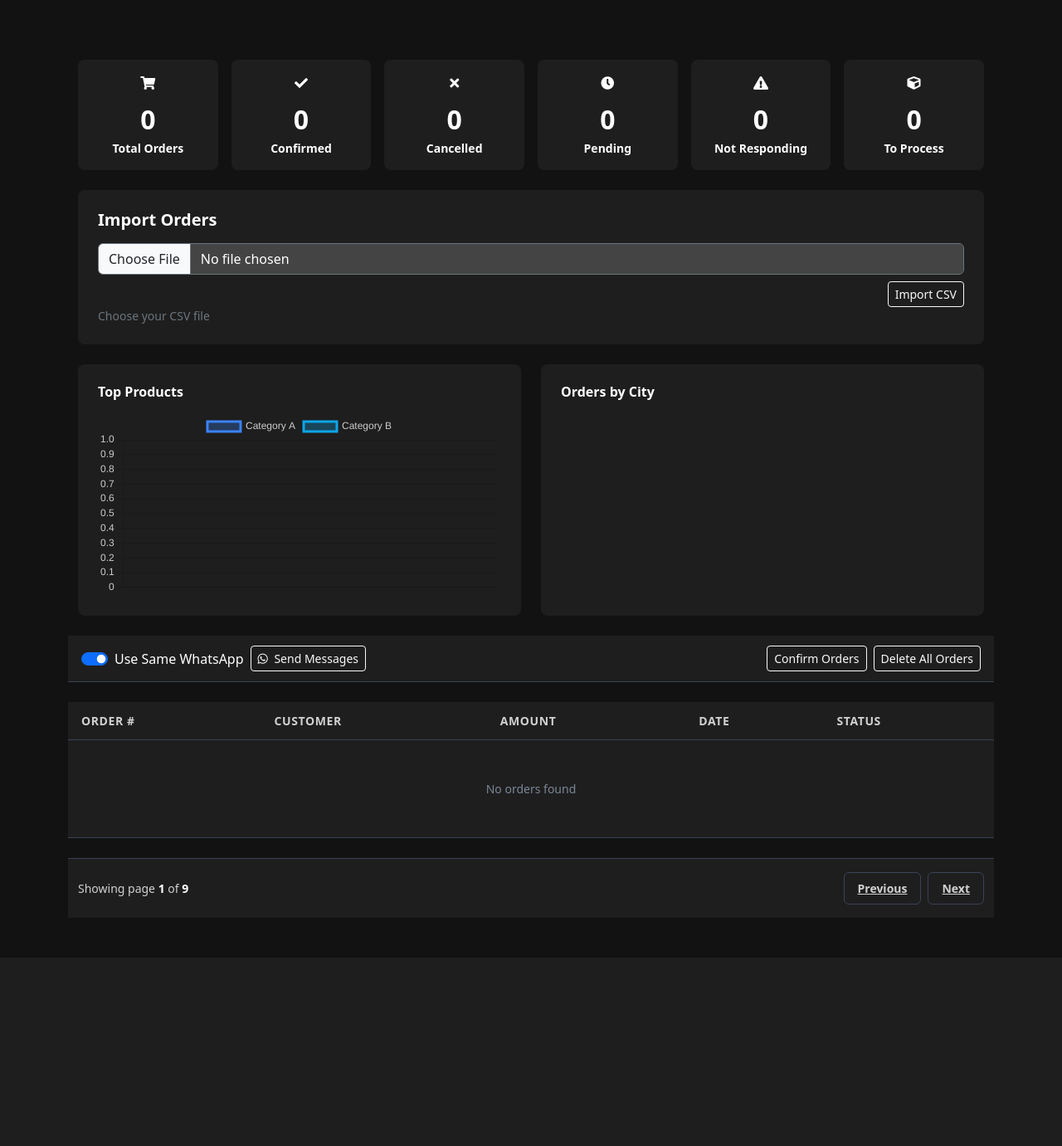
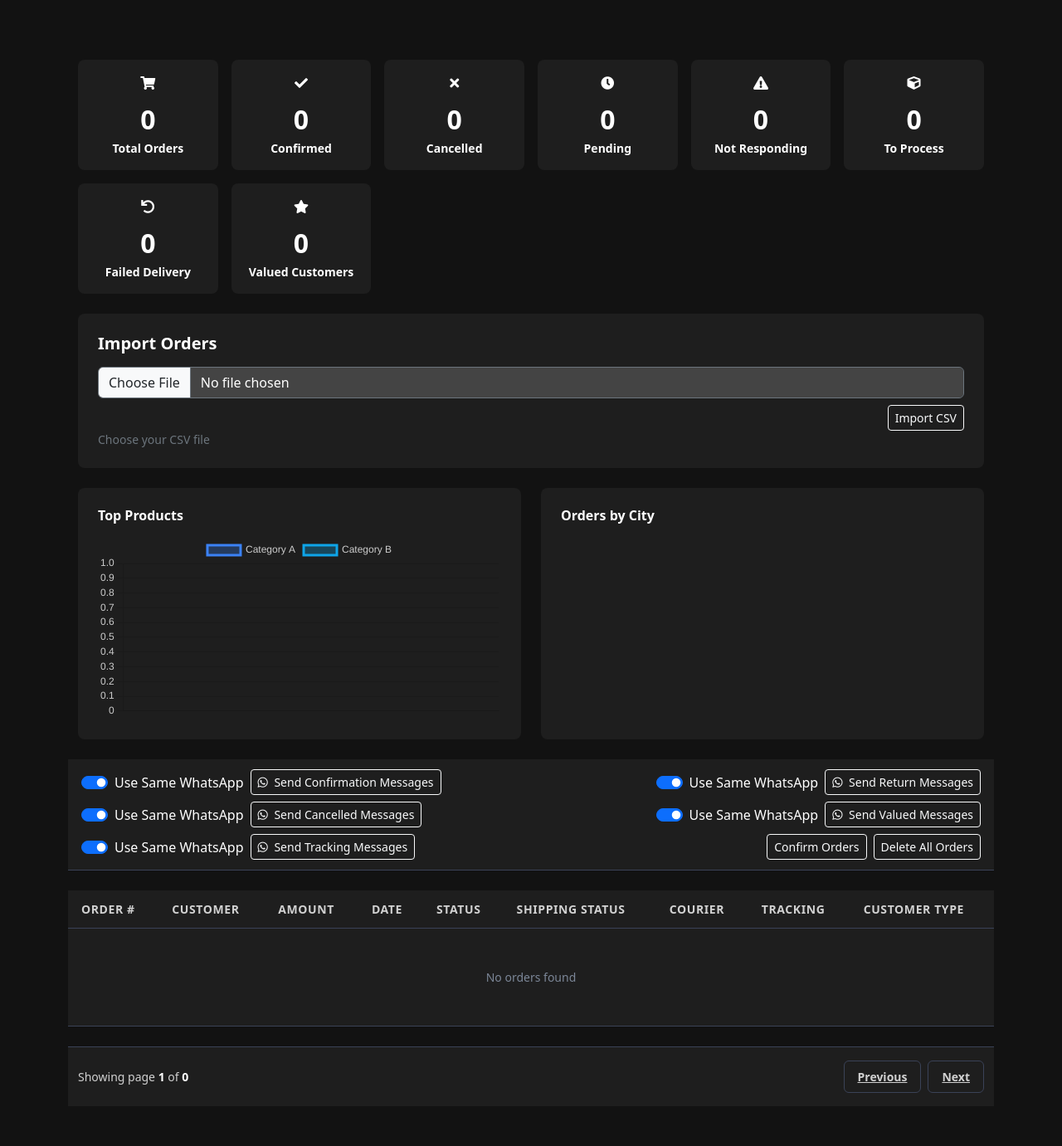
Before and after one commit to m-hassaan-habib/shopify-app, a Flask app: page / in a window 1280 px wide. Shown: the part 57-1438 px from the top of the page at 83% size. Before the commit the page ends 1147 px from the top, so only its background shows below. Run offline with Flask 3, Linux system fonts and the light colour scheme; data that the repository does not hold is empty; a map, chart or similar area stays blank; some libraries are stand-ins or nearby versions.

Commit message:
Introduce multi-template messaging

```diff
--- a/app.py
+++ b/app.py
@@ -8,4 +8,4 @@ app.secret_key = SECRET_KEY
 app.register_blueprint(routes)
 
 if __name__ == "__main__":
-    app.run(debug=True)
+    app.run(debug=True, port=5003)
--- a/routes/routes.py
+++ b/routes/routes.py
@@ -1,3 +1,4 @@
+# routes.py
 from flask import Blueprint, render_template, request, jsonify, redirect, flash, url_for
 from models.db import get_connection
 from werkzeug.utils import secure_filename
@@ -35,14 +36,47 @@ def load_templates():
     return {r["template_name"]: json.loads(r["content"]) for r in rows}
 
 
-def build_message(name, product, order_num, price, templates):
-    return (
-        f"{random.choice(templates['greetings'])}, *{name or 'Customer'}*,\n\n"
-        f"{random.choice(templates['intros'])}\n\n"
-        f"{random.choice(templates['order_lines']).format(product=product, order_num=order_num, price=price)}\n\n"
-        f"{random.choice(templates['confirmation_requests'])}\n\n"
-        f"{random.choice(templates['closings'])}"
-    )
+def build_message(name, product, order_num, price, templates, message_type='confirmation'):
+    if message_type == 'confirmation':
+        return (
+            f"{random.choice(templates.get('greetings', ['Hi']))}, *{name or 'Customer'}*,\n\n"
+            f"{random.choice(templates.get('intros', ['Thank you for your order']))}\n\n"
+            f"{random.choice(templates.get('order_lines', ['Your order: {product}'])).format(product=product, order_num=order_num, price=price)}\n\n"
+            f"{random.choice(templates.get('confirmation_requests', ['Please confirm']))}\n\n"
+            f"{random.choice(templates.get('closings', ['Best regards']))}"
+        )
+    elif message_type == 'return':
+        return (
+            f"{random.choice(templates.get('return_greetings', ['Hi']))}, *{name or 'Customer'}*,\n\n"
+            f"{random.choice(templates.get('return_intros', ['Your order was returned']))}\n\n"
+            f"{random.choice(templates.get('return_order_lines', ['Order: {product}'])).format(product=product, order_num=order_num, price=price)}\n\n"
+            f"{random.choice(templates.get('return_requests', ['Do you still need it? We can resend via another courier']))}\n\n"
+            f"{random.choice(templates.get('return_closings', ['Let us know']))}"
+        )
+    elif message_type == 'cancelled':
+        return (
+            f"{random.choice(templates.get('cancelled_greetings', ['Hi']))}, *{name or 'Customer'}*,\n\n"
+            f"{random.choice(templates.get('cancelled_intros', ['We noticed your order was cancelled']))}\n\n"
+            f"{random.choice(templates.get('cancelled_order_lines', ['But we have new products']))}\n\n"
+            f"{random.choice(templates.get('cancelled_requests', ['Are you interested?']))}\n\n"
+            f"{random.choice(templates.get('cancelled_closings', ['Check our range']))}"
+        )
+    elif message_type == 'valued':
+        return (
+            f"{random.choice(templates.get('valued_greetings', ['Hi valued customer']))}, *{name or 'Customer'}*,\n\n"
+            f"{random.choice(templates.get('valued_intros', ['Thanks for your past orders']))}\n\n"
+            f"{random.choice(templates.get('valued_order_lines', ['Check our latest products and bundles']))}\n\n"
+            f"{random.choice(templates.get('valued_requests', ['Special offers for you']))}\n\n"
+            f"{random.choice(templates.get('valued_closings', ['Shop now']))}"
+        )
+    elif message_type == 'tracking':
+        return (
+            f"{random.choice(templates.get('tracking_greetings', ['Hi']))}, *{name or 'Customer'}*,\n\n"
+            f"{random.choice(templates.get('tracking_intros', ['Your order is on the way']))}\n\n"
+            f"{random.choice(templates.get('tracking_order_lines', ['Track your parcel']))}\n\n"
+            f"Tracking number: {order_num}\n\n"  # Using order_num as placeholder; actually use tracking_number in send
+            f"{random.choice(templates.get('tracking_closings', ['Happy shopping']))}"
+        )
 
 
 def human_delay(base=5, variation=3):
@@ -103,7 +137,7 @@ def dashboard():
         cursor.execute("SELECT COUNT(*) AS total FROM orders")
         total_orders = cursor.fetchone()['total']
 
-        cursor.execute("SELECT COUNT(*) AS confirmed FROM orders WHERE status = 'Confirmd'")
+        cursor.execute("SELECT COUNT(*) AS confirmed FROM orders WHERE status = 'Confirmed'")
         confirmed_orders = cursor.fetchone()['confirmed']
 
         cursor.execute("SELECT COUNT(*) AS cancelled FROM orders WHERE status = 'Cancelled'")
@@ -117,6 +151,12 @@ def dashboard():
 
         cursor.execute("SELECT COUNT(*) AS to_process FROM orders WHERE status = 'To Process'")
         to_process_orders = cursor.fetchone()['to_process']
+
+        cursor.execute("SELECT COUNT(*) AS failed_delivery FROM orders WHERE shipping_status = 'Failed Delivery'")
+        failed_delivery_orders = cursor.fetchone()['failed_delivery']
+
+        cursor.execute("SELECT COUNT(*) AS valued FROM orders WHERE customer_type = 'Valued'")
+        valued_orders = cursor.fetchone()['valued']
 
         cursor.execute("""
             SELECT item_name, COUNT(*) as count
@@ -134,7 +174,7 @@ def dashboard():
         city_labels = [r['billing_city'] for r in cities]
         city_counts = [r['count'] for r in cities]
 
-        total_pages = (total_orders + per_page - 1)
+        total_pages = (total_orders + per_page - 1) // per_page
 
     return render_template("dashboard.html",
         total_orders=total_orders,
@@ -143,6 +183,8 @@ def dashboard():
         pending_orders=pending_orders,
         not_responding_orders=not_responding_orders,
         to_process_orders=to_process_orders,
+        failed_delivery_orders=failed_delivery_orders,
+        valued_orders=valued_orders,
         top_products_labels=top_products_labels,
         top_products_counts=top_products_counts,
         city_labels=city_labels,
@@ -176,16 +218,18 @@ def update_order(order_id):
                 discount_code=%s, discount_amount=%s, created_at=%s,
                 quantity=%s, item_name=%s, billing_name=%s, billing_phone=%s,
                 billing_street=%s, billing_city=%s, status=%s,
-                advance_delivery_charges=%s, cod_amount=%s, courier=%s, shipping_status=%s
+                advance_delivery_charges=%s, cod_amount=%s, courier=%s, shipping_status=%s,
+                notes=%s, preferred_courier=%s, tracking_number=%s, customer_type=%s
             WHERE id = %s
         """, (
-            data["order_source"], data["order_number"], data["subtotal"], data["shipping"],
-            float(data["subtotal"]) + float(data["shipping"]),
-            data["discount_code"], data["discount_amount"],
-            data["created_at"], data["quantity"], data["item_name"],
-            data["billing_name"], data["billing_phone"], data["billing_street"],
-            data["billing_city"], data["status"], data["advance_delivery_charges"],
-            data["cod_amount"], data["courier"], data["shipping_status"],
+            data.get("order_source", ''), data.get("order_number", ''), data.get("subtotal", 0), data.get("shipping", 0),
+            float(data.get("subtotal", 0)) + float(data.get("shipping", 0)),
+            data.get("discount_code", ''), data.get("discount_amount", 0),
+            data.get("created_at", ''), data.get("quantity", 0), data.get("item_name", ''),
+            data.get("billing_name", ''), data.get("billing_phone", ''),
+            data.get("billing_street", ''), data.get("billing_city", ''), data.get("status", ''),
+            data.get("advance_delivery_charges", ''), data.get("cod_amount", 0), data.get("courier", ''), data.get("shipping_status", ''),
+            data.get("notes", ''), data.get("preferred_courier", ''), data.get("tracking_number", ''), data.get("customer_type", ''),
             order_id
         ))
         conn.commit()
@@ -221,16 +265,18 @@ def create_order():
         cursor.execute("""
             INSERT INTO orders (order_source, order_number, subtotal, shipping, total, discount_code,
             discount_amount, created_at, quantity, item_name, billing_name, billing_phone,
-            billing_street, billing_city, status, advance_delivery_charges, cod_amount, courier, shipping_status)
-            VALUES (%s, %s, %s, %s, %s, %s, %s, %s, %s, %s, %s, %s, %s, %s, %s, %s, %s, %s, %s)
+            billing_street, billing_city, status, advance_delivery_charges, cod_amount, courier, shipping_status,
+            notes, preferred_courier, tracking_number, customer_type)
+            VALUES (%s, %s, %s, %s, %s, %s, %s, %s, %s, %s, %s, %s, %s, %s, %s, %s, %s, %s, %s, %s, %s, %s, %s)
         """, (
-            data["order_source"], data["order_number"], data["subtotal"], data["shipping"],
-            float(data["subtotal"]) + float(data["shipping"]),
-            data["discount_code"], data["discount_amount"],
-            data["created_at"], data["quantity"], data["item_name"],
-            data["billing_name"], data["billing_phone"], data["billing_street"],
-            data["billing_city"], data["status"], data["advance_delivery_charges"],
-            data["cod_amount"], data["courier"], data["shipping_status"]
+            data.get("order_source", ''), data.get("order_number", ''), data.get("subtotal", 0), data.get("shipping", 0),
+            float(data.get("subtotal", 0)) + float(data.get("shipping", 0)),
+            data.get("discount_code", ''), data.get("discount_amount", 0),
+            data.get("created_at", ''), data.get("quantity", 0), data.get("item_name", ''),
+            data.get("billing_name", ''), data.get("billing_phone", ''),
+            data.get("billing_street", ''), data.get("billing_city", ''), data.get("status", ''),
+            data.get("advance_delivery_charges", ''), data.get("cod_amount", 0), data.get("courier", ''), data.get("shipping_status", ''),
+            data.get("notes", ''), data.get("preferred_courier", ''), data.get("tracking_number", ''), data.get("customer_type", '')
         ))
         conn.commit()
     return jsonify({"status": "success"})
@@ -283,11 +329,15 @@ def import_csv():
                     row.get('Advance Delivery Charges', '').strip(),
                     safe_float(row.get('COD Amount')),
                     row.get('Courier', '').strip(),
-                    row.get('Shipping Status', '').strip()
+                    row.get('Shipping Status', '').strip(),
+                    row.get('Notes from customer', '').strip(),
+                    row.get('Preferred Courier company', '').strip(),
+                    row.get('Tracking number', '').strip(),
+                    ''  # customer_type default
                 )
 
 
-                if len(record) != 19:
+                if len(record) != 23:
                     logger.error(f"Skipping malformed row {idx} with {len(record)} fields: {record}")
                     flash(f"Skipping malformed row {idx} — field count is off", "danger")
                     continue
@@ -304,8 +354,9 @@ def import_csv():
                         order_source, order_number, subtotal, shipping, total,
                         discount_code, discount_amount, created_at, quantity, item_name,
                         billing_name, billing_phone, billing_street, billing_city, status,
-                        advance_delivery_charges, cod_amount, courier, shipping_status
-                    ) VALUES (%s, %s, %s, %s, %s, %s, %s, %s, %s, %s, %s, %s, %s, %s, %s, %s, %s, %s, %s)
+                        advance_delivery_charges, cod_amount, courier, shipping_status,
+                        notes, preferred_courier, tracking_number, customer_type
+                    ) VALUES (%s, %s, %s, %s, %s, %s, %s, %s, %s, %s, %s, %s, %s, %s, %s, %s, %s, %s, %s, %s, %s, %s, %s)
                 """, rows)
                 conn.commit()
             flash("All rows inserted successfully", "success")
@@ -374,16 +425,60 @@ def update_courier(order_id):
     return jsonify({"status": "updated"})
 
 
-@routes.route('/send_whatsapp', methods=['POST'])
-def send_whatsapp():
+@routes.route('/order/<int:order_id>/preferred_courier', methods=['PATCH'])
+def update_preferred_courier(order_id):
+    data = request.get_json()
+    new_preferred = data.get('preferred_courier')
+
+    conn = get_connection()
+    with conn.cursor() as cursor:
+        cursor.execute("""
+            UPDATE orders SET preferred_courier = %s WHERE id = %s
+        """, (new_preferred, order_id))
+        conn.commit()
+
+    return jsonify({"status": "updated"})
+
+
+@routes.route('/order/<int:order_id>/tracking_number', methods=['PATCH'])
+def update_tracking_number(order_id):
+    data = request.get_json()
+    new_tracking = data.get('tracking_number')
+
+    conn = get_connection()
+    with conn.cursor() as cursor:
+        cursor.execute("""
+            UPDATE orders SET tracking_number = %s WHERE id = %s
+        """, (new_tracking, order_id))
+        conn.commit()
+
+    return jsonify({"status": "updated"})
+
+
+@routes.route('/order/<int:order_id>/customer_type', methods=['PATCH'])
+def update_customer_type(order_id):
+    data = request.get_json()
+    new_type = data.get('customer_type')
+
+    conn = get_connection()
+    with conn.cursor() as cursor:
+        cursor.execute("""
+            UPDATE orders SET customer_type = %s WHERE id = %s
+        """, (new_type, order_id))
+        conn.commit()
+
+    return jsonify({"status": "updated"})
+
+
+def send_whatsapp_generic(message_type, where_clause, update_after_send=None):
     failed_numbers = []
     conn = get_connection()
     headless_mode = request.form.get("headless") is not None
 
     with conn.cursor() as cursor:
         cursor.execute(
-            "SELECT order_number, billing_name, item_name, billing_phone, total "
-            "FROM orders WHERE status IN ('To Process', 'Not Responding')"
+            f"SELECT order_number, billing_name, item_name, billing_phone, total, tracking_number "
+            f"FROM orders {where_clause}"
         )
         users = cursor.fetchall()
     try:
@@ -402,18 +497,15 @@ def send_whatsapp():
         def send_in_tab(index, user):
             templates = load_templates()
 
-            greetings = templates["greetings"]
-            intros = templates["intros"]
-            order_lines = templates["order_lines"]
-            confirmation_requests = templates["confirmation_requests"]
-            closings = templates["closings"]
-
             name    = user['billing_name'] or 'Customer'
             product = user['item_name'] or 'your product'
             phone   = user['billing_phone']
             o_num   = user['order_number']
             price   = user['total']
-            message = build_message(name, product, o_num, price, templates)
+            tracking = user.get('tracking_number', '')
+            message = build_message(name, product, o_num, price, templates, message_type)
+            if message_type == 'tracking':
+                message = message.replace('{tracking_number}', tracking)  # Assume template has placeholder
             link    = f"https://web.whatsapp.com/send?phone={phone}"
 
             driver.execute_script(f"window.open('{link}','_blank');")
@@ -442,11 +534,12 @@ def send_whatsapp():
                     box.send_keys(Keys.ENTER)
                     human_delay(1,1)
 
-                with get_connection().cursor() as c2:
-                    c2.execute("UPDATE orders SET status='Confirmd' WHERE order_number=%s", (o_num,))
-                    c2.connection.commit()
+                if update_after_send:
+                    with get_connection().cursor() as c2:
+                        c2.execute(update_after_send, (o_num,))
+                        c2.connection.commit()
 
-                logger.info(f"Sent message to {phone}")
+                logger.info(f"Sent {message_type} message to {phone}")
 
             except Exception as e:
                 failed_numbers.append(phone)
@@ -466,9 +559,34 @@ def send_whatsapp():
             for idx, user in enumerate(batch):
                 send_in_tab(idx, user)
         driver.quit()
-        return jsonify({'message': f'{len(users)} messages processed', 'failed_numbers': failed_numbers})
+        return jsonify({'message': f'{len(users)} {message_type} messages processed', 'failed_numbers': failed_numbers})
     except Exception as e:
         return jsonify({'error': str(e)}), 500
+
+
+@routes.route('/send_whatsapp', methods=['POST'])
+def send_whatsapp():
+    return send_whatsapp_generic('confirmation', "WHERE status IN ('To Process', 'Not Responding')", "UPDATE orders SET status='Confirmed' WHERE order_number=%s")
+
+
+@routes.route('/send_return_whatsapp', methods=['POST'])
+def send_return_whatsapp():
+    return send_whatsapp_generic('return', "WHERE shipping_status = 'Failed Delivery'")
+
+
+@routes.route('/send_cancelled_whatsapp', methods=['POST'])
+def send_cancelled_whatsapp():
+    return send_whatsapp_generic('cancelled', "WHERE status = 'Cancelled'")
+
+
+@routes.route('/send_valued_whatsapp', methods=['POST'])
+def send_valued_whatsapp():
+    return send_whatsapp_generic('valued', "WHERE customer_type = 'Valued'")
+
+
+@routes.route('/send_tracking_whatsapp', methods=['POST'])
+def send_tracking_whatsapp():
+    return send_whatsapp_generic('tracking', "WHERE tracking_number != '' AND shipping_status = 'Shipped'")
 
 
 @routes.route('/orders/confirm_all', methods=['POST'])
@@ -478,7 +596,7 @@ def confirm_all_orders():
         with conn.cursor() as cursor:
             cursor.execute("""
                 UPDATE orders
-                SET status = 'Confirmd'
+                SET status = 'Confirmed'
                 WHERE status IN ('To Process', 'Not Responding')
             """)
             conn.commit()
@@ -538,3 +656,16 @@ def edit_template(tpl_id):
         tpl = c.fetchone()
         items = json.loads(tpl["content"])
     return render_template('edit_template.html', template=tpl, items=items)
+
+
+@routes.route('/templates/new', methods=['POST'])
+def create_template():
+    template_name = request.form.get('template_name')
+    if template_name:
+        content = json.dumps([])
+        conn = get_connection()
+        with conn.cursor() as c:
+            c.execute("INSERT INTO message_templates (template_name, content) VALUES (%s, %s)", (template_name, content))
+            conn.commit()
+        flash("Template created", "success")
+    return redirect(url_for('routes.list_templates'))
--- a/templates/dashboard.html
+++ b/templates/dashboard.html
@@ -15,7 +15,9 @@
         ('Cancelled', cancelled_orders, 'fa-times', 'bg-icon-cancelled'),
         ('Pending', pending_orders, 'fa-clock', 'bg-icon-pending'),
         ('Not Responding', not_responding_orders, 'fa-exclamation-triangle', 'bg-icon-notresponding'),
-        ('To Process', to_process_orders, 'fa-cube', 'bg-icon-toprocess')
+        ('To Process', to_process_orders, 'fa-cube', 'bg-icon-toprocess'),
+        ('Failed Delivery', failed_delivery_orders, 'fa-undo', 'bg-icon-failed'),
+        ('Valued Customers', valued_orders, 'fa-star', 'bg-icon-valued')
     ] %}
     {% for label, value, icon, icon_class in stats %}
     <div class="col-6 col-md-2">
@@ -69,7 +71,47 @@
       <label for="headless" class="form-check-label text-white">Use Same WhatsApp</label>
     </div>
     <button type="submit" id="send-whatsapp-btn" class="btn btn-outline-light btn-sm">
-      <i class="fab fa-whatsapp me-1"></i> Send Messages
+      <i class="fab fa-whatsapp me-1"></i> Send Confirmation Messages
+    </button>
+  </form>
+
+  <form id="send-return-form" method="post" action="/send_return_whatsapp" class="d-flex align-items-center gap-2 flex-wrap">
+    <div class="form-check form-switch mb-0">
+      <input type="checkbox" name="headless" id="headless-return" class="form-check-input" checked>
+      <label for="headless-return" class="form-check-label text-white">Use Same WhatsApp</label>
+    </div>
+    <button type="submit" class="btn btn-outline-light btn-sm">
+      <i class="fab fa-whatsapp me-1"></i> Send Return Messages
+    </button>
+  </form>
+
+  <form id="send-cancelled-form" method="post" action="/send_cancelled_whatsapp" class="d-flex align-items-center gap-2 flex-wrap">
+    <div class="form-check form-switch mb-0">
+      <input type="checkbox" name="headless" id="headless-cancelled" class="form-check-input" checked>
+      <label for="headless-cancelled" class="form-check-label text-white">Use Same WhatsApp</label>
+    </div>
+    <button type="submit" class="btn btn-outline-light btn-sm">
+      <i class="fab fa-whatsapp me-1"></i> Send Cancelled Messages
+    </button>
+  </form>
+
+  <form id="send-valued-form" method="post" action="/send_valued_whatsapp" class="d-flex align-items-center gap-2 flex-wrap">
+    <div class="form-check form-switch mb-0">
+      <input type="checkbox" name="headless" id="headless-valued" class="form-check-input" checked>
+      <label for="headless-valued" class="form-check-label text-white">Use Same WhatsApp</label>
+    </div>
+    <button type="submit" class="btn btn-outline-light btn-sm">
+      <i class="fab fa-whatsapp me-1"></i> Send Valued Messages
+    </button>
+  </form>
+
+  <form id="send-tracking-form" method="post" action="/send_tracking_whatsapp" class="d-flex align-items-center gap-2 flex-wrap">
+    <div class="form-check form-switch mb-0">
+      <input type="checkbox" name="headless" id="headless-tracking" class="form-check-input" checked>
+      <label for="headless-tracking" class="form-check-label text-white">Use Same WhatsApp</label>
+    </div>
+    <button type="submit" class="btn btn-outline-light btn-sm">
+      <i class="fab fa-whatsapp me-1"></i> Send Tracking Messages
     </button>
   </form>
 
@@ -93,6 +135,10 @@
           <th scope="col">Amount</th>
           <th scope="col">Date</th>
           <th scope="col">Status</th>
+          <th scope="col">Shipping Status</th>
+          <th scope="col">Courier</th>
+          <th scope="col">Tracking</th>
+          <th scope="col">Customer Type</th>
         </tr>
       </thead>
       <tbody>
@@ -103,10 +149,14 @@
           <td>PKR {{ order.total }}</td>
           <td>{{ order.created_at.strftime('%Y-%m-%d') }}</td>
           <td>{{ order.status }}</td>
+          <td>{{ order.shipping_status }}</td>
+          <td>{{ order.courier or order.preferred_courier }}</td>
+          <td>{{ order.tracking_number }}</td>
+          <td>{{ order.customer_type }}</td>
         </tr>
         {% else %}
         <tr>
-          <td colspan="8">No orders found</td>
+          <td colspan="9">No orders found</td>
         </tr>
         {% endfor %}
       </tbody>
@@ -241,9 +291,8 @@ $('#csvForm').submit(function(e) {
 </script>
 
 <script>
-    // Note: The WhatsApp form submission logic seems incomplete or mismatched (e.g., send-whatsapp-btn vs. send-btn).
-    // Updating to match the form structure.
-    $('form[action="/send_whatsapp"]').submit(function(e) {
+    function handleWhatsappForm(formId, action, btnId) {
+        $(formId).submit(function(e) {
             e.preventDefault();
             const $btn = $(this).find('button').prop('disabled', true).text('Sending...');
             const payload = $(this).serialize();
@@ -251,7 +300,7 @@ $('#csvForm').submit(function(e) {
             const btn3 = document.getElementById('delete-btn');
             btn2.disabled = true;
             btn3.disabled = true;
-        $.post('/send_whatsapp', payload)
+            $.post(action, payload)
                 .done(function(res) {
                     alert(res.message);
                 })
@@ -259,11 +308,18 @@ $('#csvForm').submit(function(e) {
                     alert('Failed to send messages.');
                 })
                 .always(function() {
-                $btn.prop('disabled', false).text('Send WhatsApp Messages');
+                    $btn.prop('disabled', false).text('Send Messages');
                     btn2.disabled = false;
                     btn3.disabled = false;
                 });
         });
+    }
+
+    handleWhatsappForm('#send-whatsapp-form', '/send_whatsapp');
+    handleWhatsappForm('#send-return-form', '/send_return_whatsapp');
+    handleWhatsappForm('#send-cancelled-form', '/send_cancelled_whatsapp');
+    handleWhatsappForm('#send-valued-form', '/send_valued_whatsapp');
+    handleWhatsappForm('#send-tracking-form', '/send_tracking_whatsapp');
 </script>
 {% endblock %}
 
```
Also changed, not shown: schema.sql (+26 -1 lines), templates/templates.html (+7 -0 lines), config.py (line endings or trailing spaces). Lines whose indentation alone changed are shown as unchanged.
